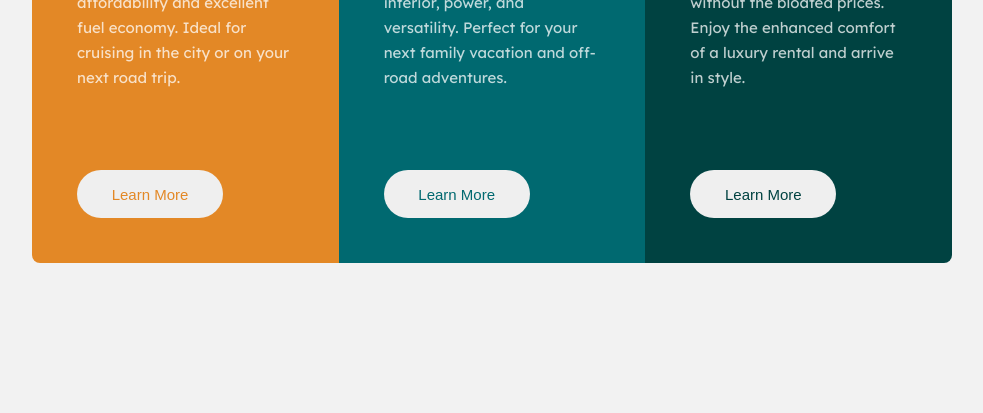
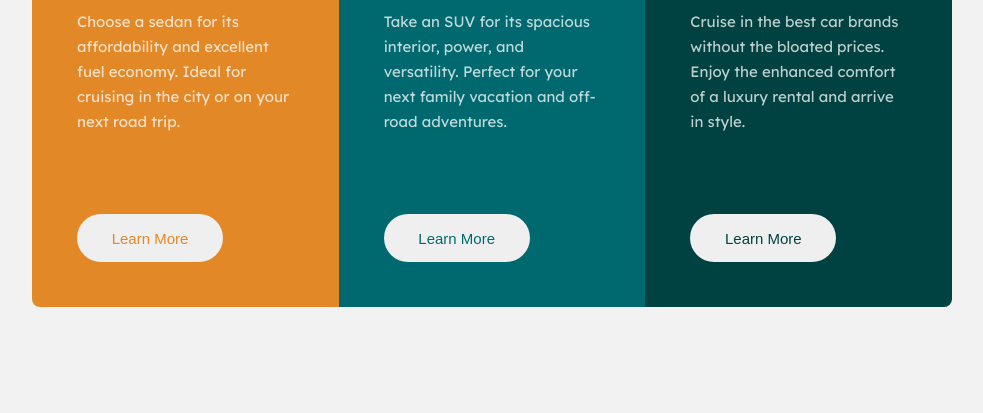
Before and after one commit to KahKitZheng/frontend-mentor, a plain HTML site: page 3-column-preview-card/index.html in a window 1280 px wide. Shown: the part 387-800 px from the top of the page, without its empty margins (148-1131 px from the left). Drawn offline with Linux system fonts and the light colour scheme.

Commit message:
Improve 3-column preview solution

```diff
--- a/3-column-preview-card/style.scss
+++ b/3-column-preview-card/style.scss
@@ -120,13 +120,6 @@ body {
     grid-template-columns: repeat(3, 1fr);
     width: 920px;
     height: 500px;
+    margin-top: 171px;
   }
-
-  // .card__title {
-  //   margin: 1.5rem 0;
-  // }
-
-  // .card__button {
-  //   margin-top: 4rem;
-  // }
 }
```
Also changed, not shown: 3-column-preview-card/style.css, 1 other file.
